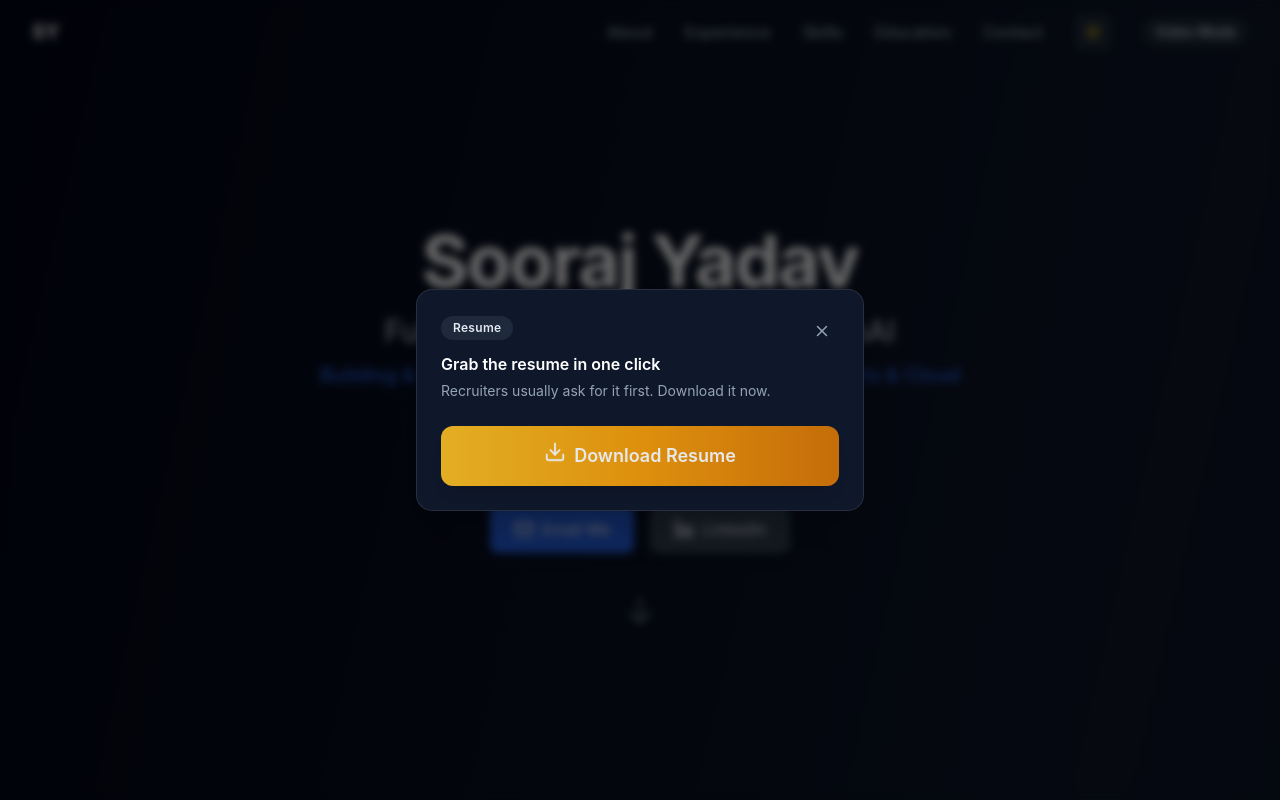
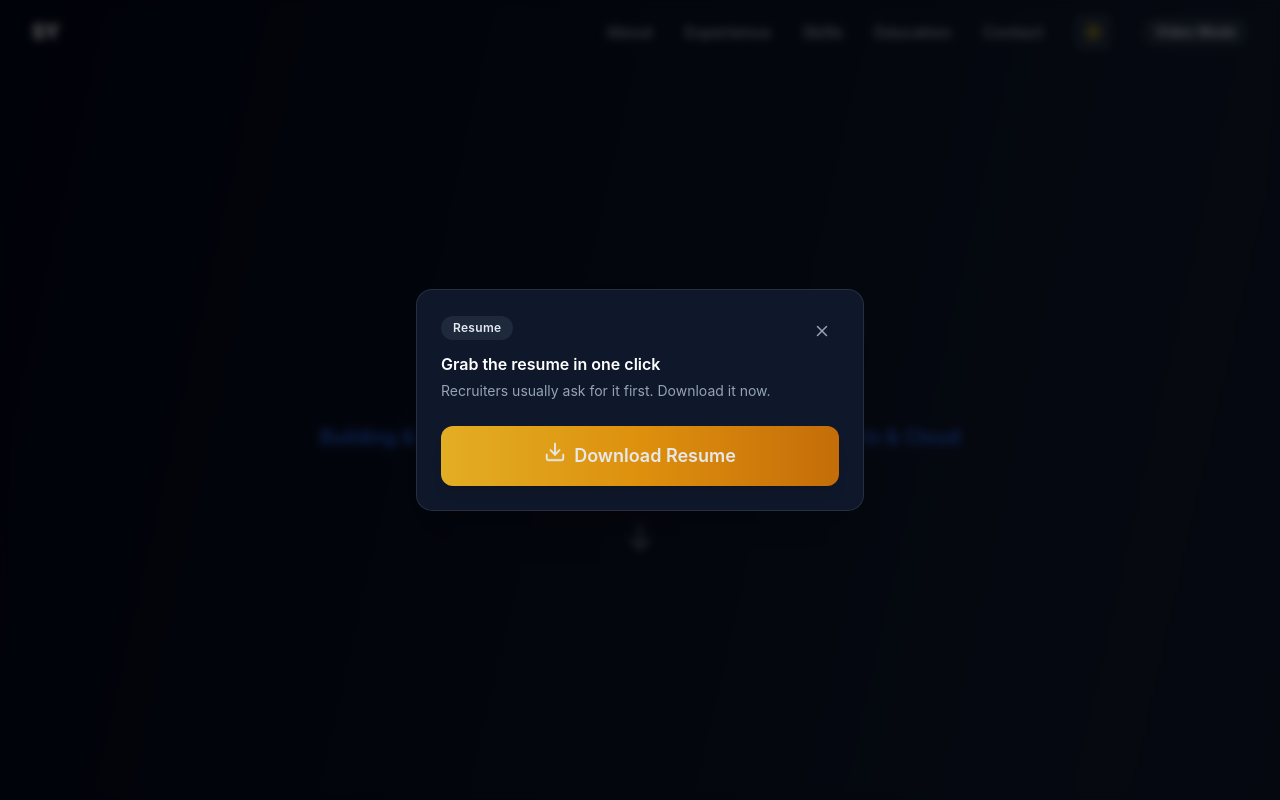
Before and after one commit to devMrSY/portfolio, a React (Vite) app: page / in a window 1280 px wide. Shown: the top 800 px of the page. Built offline with nearby package versions, Linux system fonts and the light colour scheme.

Commit message:
fix hero page

```diff
--- a/src/components/Hero.tsx
+++ b/src/components/Hero.tsx
@@ -34,45 +34,15 @@ const Hero = () => {
     >
       <div className="max-w-4xl mx-auto text-center">
         <div className="animate-fade-in">
-          <h1 className={`text-5xl sm:text-6xl lg:text-7xl font-bold tracking-tight ${isDark ? 'text-white' : 'text-slate-900'} mb-4`}>
+          <h1 className={`text-5xl sm:text-6xl lg:text-7xl font-bold tracking-tight ${isDark ? 'text-white' : 'text-slate-900'} mb-3`}>
             Sooraj Yadav
           </h1>
-          <p className={`text-xl sm:text-2xl lg:text-3xl ${isDark ? 'text-slate-300' : 'text-slate-700'} mb-3`}>
+          <p className={`text-base sm:text-lg lg:text-xl ${isDark ? 'text-slate-300' : 'text-slate-700'} mb-3`}>
             Full-Stack Engineer – Applied GenAI
           </p>
-          <p className="text-base sm:text-lg lg:text-xl text-blue-600 dark:text-blue-400 font-medium max-w-3xl mx-auto leading-relaxed mb-8">
+          <p className="text-base sm:text-lg lg:text-xl text-blue-600 dark:text-blue-400 font-medium max-w-2xl mx-auto leading-relaxed mb-8">
             Building & Owning End-to-End Scalable Systems, Products & Cloud Architectures
           </p>
-
-          <div className={`flex flex-wrap justify-center items-center gap-4 mb-8 text-sm sm:text-base ${isDark ? 'text-slate-400' : 'text-slate-600'}`}>
-            <div className="flex items-center gap-2">
-              <MapPin size={18} />
-              <span>South Delhi, India</span>
-            </div>
-            <div className="flex items-center gap-2">
-              <Phone size={18} />
-              <span>9211139060</span>
-            </div>
-          </div>
-
-          <div className="flex justify-center gap-4 mb-12">
-            <a
-              href="mailto:frankSooraj@gmail.com"
-              className="flex items-center gap-2 px-6 py-3 bg-blue-600 text-white rounded-lg hover:bg-blue-700 transition-all duration-300 hover:scale-105 shadow-lg"
-            >
-              <Mail size={20} />
-              Email Me
-            </a>
-            <a
-              href="https://linkedin.com/in/devmrsy/"
-              target="_blank"
-              rel="noopener noreferrer"
-              className={`flex items-center gap-2 px-6 py-3 rounded-lg transition-all duration-300 hover:scale-105 shadow-lg ${isDark ? 'bg-slate-700 text-white hover:bg-slate-600' : 'bg-slate-700 text-white hover:bg-slate-800'}`}
-            >
-              <Linkedin size={20} />
-              LinkedIn
-            </a>
-          </div>
 
           <div className="animate-bounce mt-12">
             <button
```
